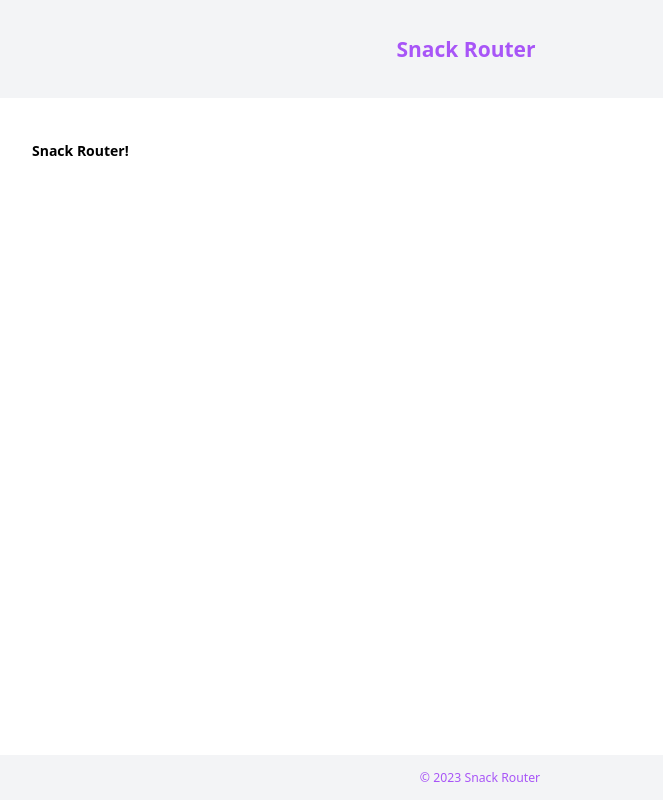
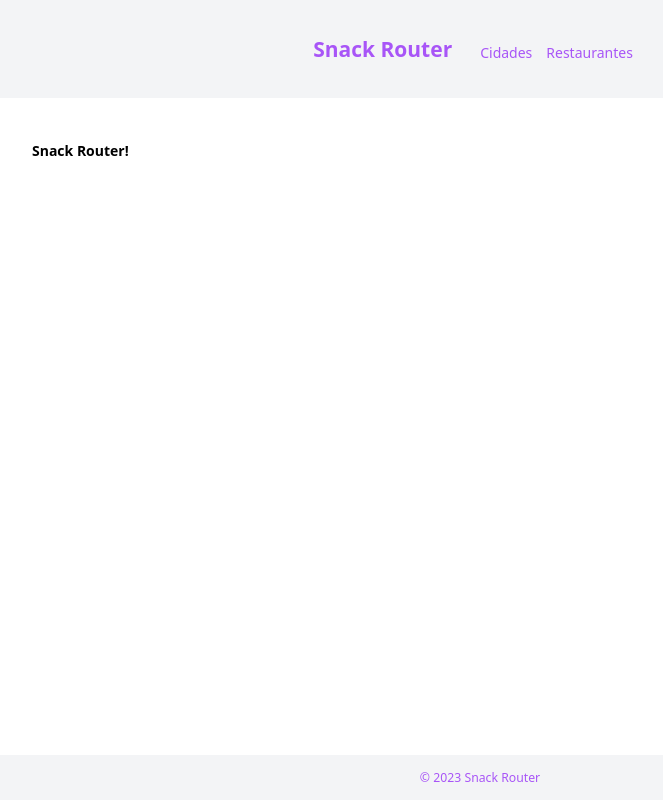
Before and after one commit to gosttavo/abp-front-end, a React (Vite) app: page / in a window 1280 px wide. Shown: the whole page, without its empty margins (160-823 px from the left). Built offline with nearby package versions, Linux system fonts and the light colour scheme.

Commit message:
header atualizado

```diff
--- a/src/layout/RootLayout.tsx
+++ b/src/layout/RootLayout.tsx
@@ -1,4 +1,4 @@
-import { Link, Outlet } from "react-router-dom";
+import { Link, NavLink, Outlet } from "react-router-dom";
 
 export default function RootLayout() {
     return (
@@ -12,6 +12,20 @@ export default function RootLayout() {
                             <span className="font-bold text-2xl">Snack Router</span>
                         </Link>
                     </div>
+                    <nav className="flex justify-between mt-2">
+                        <NavLink
+                            className="mr-4 block font-medium"
+                            to="/cidades"
+                        >
+                            Cidades
+                        </NavLink>
+                        <NavLink
+                            className="mr-4 block font-medium"
+                            to="/restaurantes"
+                        >
+                            Restaurantes
+                        </NavLink>
+                    </nav>
                 </div>
             </header>
             <main className="mx-7 mt-40 flex-grow lg:mx-6">
--- /dev/null
+++ b/src/routes/Restaurantes.tsx
@@ -0,0 +1,12 @@
+import { Link } from "react-router-dom";
+
+export default function Restaurantes() {
+    return (
+        <>
+            <Link
+                className="font-bold"
+                to='/restaurantes/2'
+            >McDonalds Criciúma</Link>
+        </>
+    )
+}
```
Also changed, not shown: src/App.tsx (+6 -1 lines).
